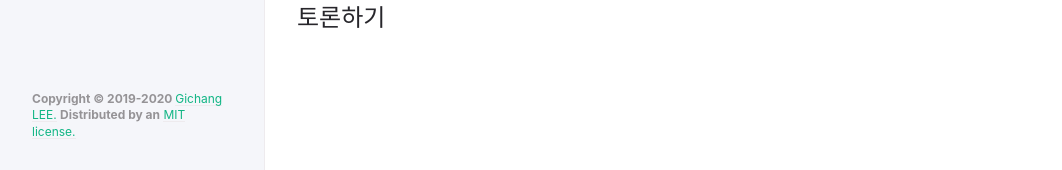
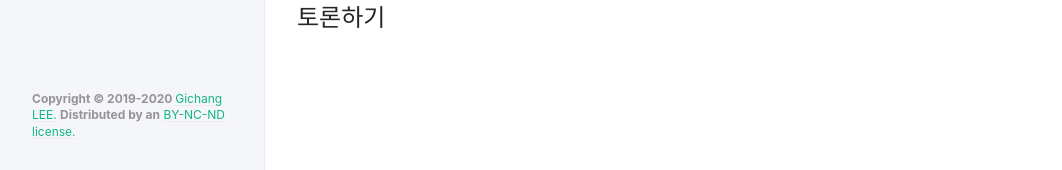
Before and after one commit to ratsgo/insight-notes, a Jekyll site: the page built from index.md, in a window 1280 px wide. Shown: the part 727-897 px from the top of the page, without its empty margins (107-1169 px from the left). Built offline with Jekyll 4.4.1, drawn with Linux system fonts in a browser that asks for light colours; comment, search, counter and statistics services are not loaded.

Commit message:
Update default.html

```diff
--- a/_layouts/default.html
+++ b/_layouts/default.html
@@ -37,7 +37,7 @@ layout: table_wrappers
         {% include nav.html %}
       </div>
       <footer class="site-footer">
-        <p class="text-small text-grey-dk-000 mb-4"><b>Copyright &copy; 2019-2020 </b><a href="https://ratsgo.github.io/about">Gichang LEE.</a> <b>Distributed by an</b> <a href="https://github.com/ratsgo/nlpbook/tree/master/LICENSE.txt">MIT license.</a></p>
+        <p class="text-small text-grey-dk-000 mb-4"><b>Copyright &copy; 2019-2020 </b><a href="https://ratsgo.github.io/about">Gichang LEE.</a> <b>Distributed by an</b> <a href="https://github.com/ratsgo/nlpbook/tree/master/LICENSE.txt">BY-NC-ND license.</a></p>
       </footer>
     </div>
     <div class="main-content-wrap js-main-content" tabindex="0">
```
